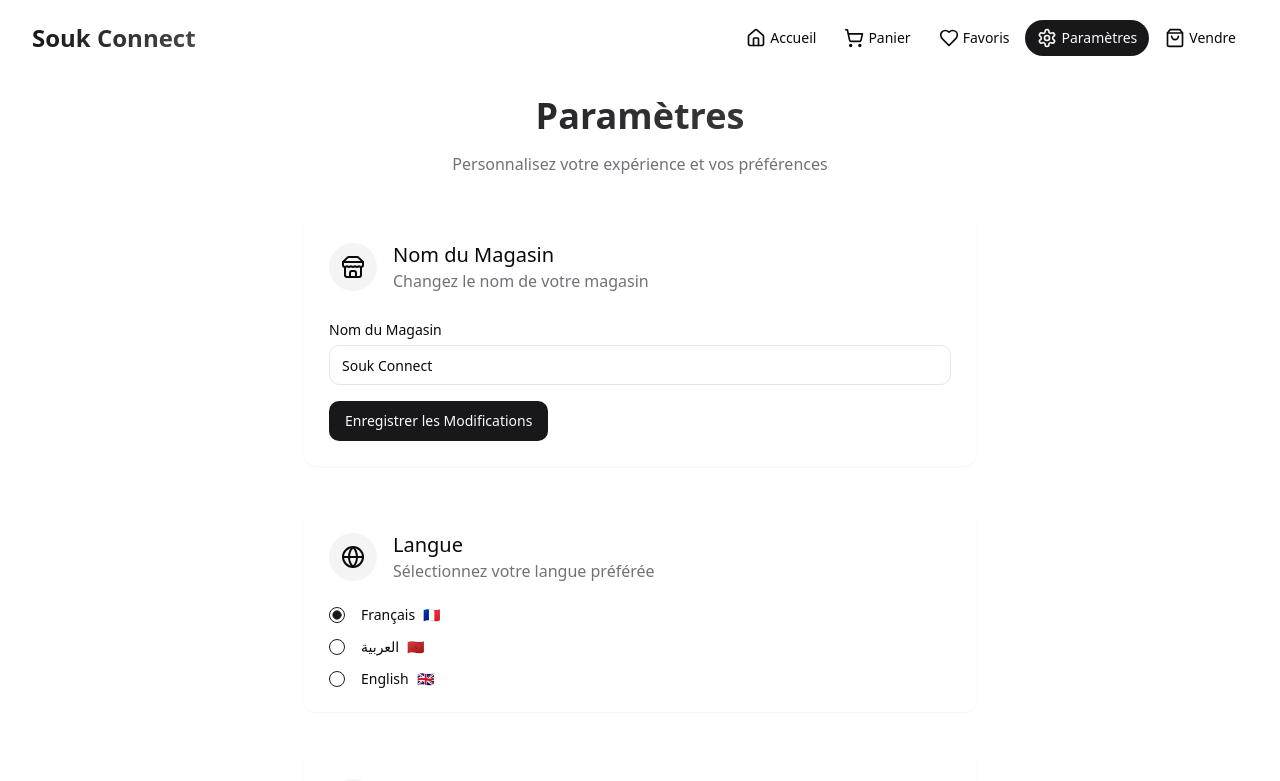
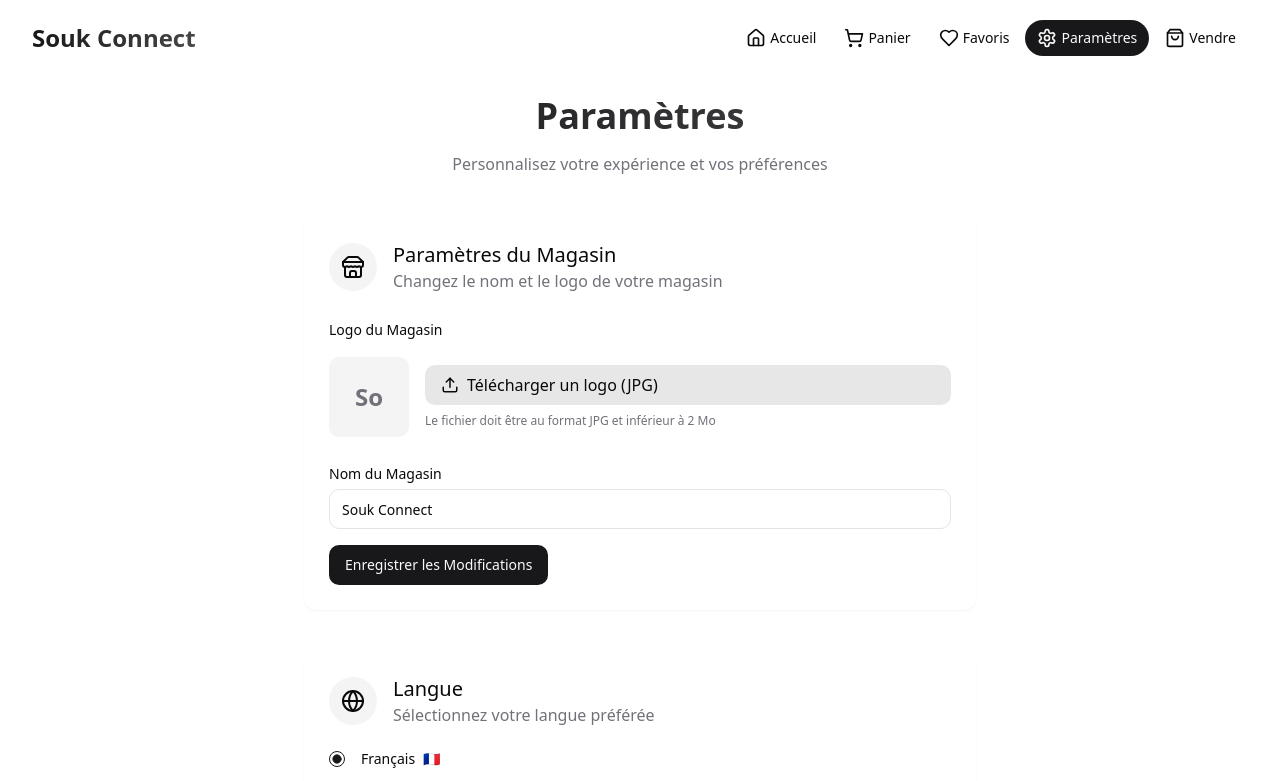
Before and after one commit to abdelmjidw/vendor-customer-breeze, a React (Vite) app: page /settings in a window 1280 px wide. Shown: the top 781 px of the page. Built offline with nearby package versions, Linux system fonts and the light colour scheme.

Commit message:
Add logo upload functionality
Allow users to upload a logo in JPG format.

```diff
--- a/src/components/Navbar.tsx
+++ b/src/components/Navbar.tsx
@@ -6,12 +6,14 @@ import { Button } from "@/components/ui/button";
 import DesktopNav from "./navbar/DesktopNav";
 import MobileMenu from "./navbar/MobileMenu";
 import { getTranslatedText, SupportedLanguage } from "@/utils/translations";
+import { Avatar, AvatarImage, AvatarFallback } from "@/components/ui/avatar";
 
 const Navbar = () => {
   const [isScrolled, setIsScrolled] = useState(false);
   const [isMobileMenuOpen, setIsMobileMenuOpen] = useState(false);
   const [language, setLanguage] = useState<SupportedLanguage>("fr");
   const [storeName, setStoreName] = useState("Souk Connect");
+  const [storeLogo, setStoreLogo] = useState<string | null>(null);
   const location = useLocation();
 
   useEffect(() => {
@@ -30,10 +32,15 @@ const Navbar = () => {
       setLanguage(savedLanguage as SupportedLanguage);
     }
 
-    // Get stored store name
+    // Get stored store name and logo
     const savedStoreName = localStorage.getItem("store_name");
     if (savedStoreName) {
       setStoreName(savedStoreName);
+    }
+
+    const savedStoreLogo = localStorage.getItem("store_logo");
+    if (savedStoreLogo) {
+      setStoreLogo(savedStoreLogo);
     }
   }, []);
 
@@ -55,9 +62,19 @@ const Navbar = () => {
         <div className="container-custom flex items-center justify-between">
           <Link
             to="/"
-            className="text-xl md:text-2xl font-bold text-gradient"
+            className="flex items-center gap-2"
           >
-            {storeName}
+            {storeLogo ? (
+              <Avatar className="h-10 w-10 rounded-md">
+                <AvatarImage src={storeLogo} alt={storeName} />
+                <AvatarFallback className="rounded-md text-gradient font-bold">
+                  {storeName.substring(0, 2)}
+                </AvatarFallback>
+              </Avatar>
+            ) : null}
+            <span className="text-xl md:text-2xl font-bold text-gradient">
+              {storeName}
+            </span>
           </Link>
 
           <DesktopNav
--- a/src/pages/Settings.tsx
+++ b/src/pages/Settings.tsx
@@ -1,28 +1,35 @@
 
-import { useState, useEffect, useContext } from "react";
+import { useState, useEffect, useContext, ChangeEvent } from "react";
 import Navbar from "@/components/Navbar";
 import { Label } from "@/components/ui/label";
 import { RadioGroup, RadioGroupItem } from "@/components/ui/radio-group";
 import { Switch } from "@/components/ui/switch";
 import { Button } from "@/components/ui/button";
 import { Input } from "@/components/ui/input";
-import { Globe, Moon, Sun } from "lucide-react";
+import { Globe, Moon, Sun, Upload } from "lucide-react";
 import { toast } from "sonner";
 import { LanguageContext, Language } from "../App";
+import { Avatar, AvatarImage, AvatarFallback } from "@/components/ui/avatar";
 
 const Settings = () => {
   const { language, setLanguage } = useContext(LanguageContext);
   const [isDarkMode, setIsDarkMode] = useState(false);
   const [storeName, setStoreName] = useState("Souk Connect");
+  const [storeLogo, setStoreLogo] = useState<string | null>(null);
 
   useEffect(() => {
     // Check for dark mode on component mount
     setIsDarkMode(document.documentElement.classList.contains("dark"));
 
-    // Load store name from localStorage if it exists
+    // Load store name and logo from localStorage if they exist
     const savedStoreName = localStorage.getItem("store_name");
     if (savedStoreName) {
       setStoreName(savedStoreName);
+    }
+
+    const savedStoreLogo = localStorage.getItem("store_logo");
+    if (savedStoreLogo) {
+      setStoreLogo(savedStoreLogo);
     }
   }, []);
 
@@ -54,6 +61,44 @@ const Settings = () => {
     );
   };
 
+  const handleLogoUpload = (event: ChangeEvent<HTMLInputElement>) => {
+    const file = event.target.files?.[0];
+    if (!file) return;
+
+    // Check if file is jpg/jpeg
+    if (!['image/jpeg', 'image/jpg'].includes(file.type)) {
+      toast.error(
+        language === 'ar' ? 'يجب أن يكون الملف بتنسيق JPG' :
+        language === 'fr' ? 'Le fichier doit être au format JPG' :
+        'File must be in JPG format'
+      );
+      return;
+    }
+
+    // Check file size (max 2MB)
+    if (file.size > 2 * 1024 * 1024) {
+      toast.error(
+        language === 'ar' ? 'يجب أن يكون حجم الملف أقل من 2 ميغابايت' :
+        language === 'fr' ? 'La taille du fichier doit être inférieure à 2 Mo' :
+        'File size must be less than 2MB'
+      );
+      return;
+    }
+
+    const reader = new FileReader();
+    reader.onloadend = () => {
+      const base64String = reader.result as string;
+      setStoreLogo(base64String);
+      localStorage.setItem("store_logo", base64String);
+      toast.success(
+        language === 'ar' ? 'تم تحديث شعار المتجر' :
+        language === 'fr' ? 'Logo du magasin mis à jour' :
+        'Store logo updated'
+      );
+    };
+    reader.readAsDataURL(file);
+  };
+
   const getLanguageName = (code: Language) => {
     switch (code) {
       case "fr": return "Français";
@@ -82,7 +127,7 @@ const Settings = () => {
           </div>
 
           <div className="space-y-10">
-            {/* Store Name Settings */}
+            {/* Store Settings */}
             <div className="glass rounded-xl p-6">
               <div className="flex items-center gap-4 mb-6">
                 <div className="p-3 rounded-full bg-secondary">
@@ -90,17 +135,66 @@ const Settings = () => {
                 </div>
                 <div>
                   <h2 className="text-xl font-medium">
-                    {language === 'ar' ? 'اسم المتجر' :
-                     language === 'fr' ? 'Nom du Magasin' : 'Store Name'}
+                    {language === 'ar' ? 'إعدادات المتجر' :
+                     language === 'fr' ? 'Paramètres du Magasin' : 'Store Settings'}
                   </h2>
                   <p className="text-muted-foreground">
-                    {language === 'ar' ? 'تغيير اسم متجرك' :
-                     language === 'fr' ? 'Changez le nom de votre magasin' :
-                     'Change your store name'}
+                    {language === 'ar' ? 'تغيير اسم وشعار متجرك' :
+                     language === 'fr' ? 'Changez le nom et le logo de votre magasin' :
+                     'Change your store name and logo'}
                   </p>
                 </div>
               </div>
 
+              {/* Store Logo Upload */}
+              <div className="space-y-4 mb-6">
+                <Label htmlFor="store-logo" className="text-sm font-medium">
+                  {language === 'ar' ? 'شعار المتجر' :
+                   language === 'fr' ? 'Logo du Magasin' : 'Store Logo'}
+                </Label>
+                <div className="flex flex-col sm:flex-row gap-4 items-start sm:items-center">
+                  {storeLogo ? (
+                    <Avatar className="h-20 w-20 rounded-md">
+                      <AvatarImage src={storeLogo} alt={storeName} />
+                      <AvatarFallback className="rounded-md text-gradient font-bold text-2xl">
+                        {storeName.substring(0, 2)}
+                      </AvatarFallback>
+                    </Avatar>
+                  ) : (
+                    <div className="h-20 w-20 rounded-md flex items-center justify-center bg-muted">
+                      <span className="text-2xl font-bold text-muted-foreground">
+                        {storeName.substring(0, 2)}
+                      </span>
+                    </div>
+                  )}
+                  <div className="flex-1">
+                    <label htmlFor="logo-upload" className="cursor-pointer">
+                      <div className="flex items-center gap-2 px-4 py-2 bg-primary/10 hover:bg-primary/20 rounded-md transition-colors">
+                        <Upload size={18} />
+                        <span>
+                          {language === 'ar' ? 'تحميل شعار (JPG)' :
+                           language === 'fr' ? 'Télécharger un logo (JPG)' :
+                           'Upload logo (JPG)'}
+                        </span>
+                      </div>
+                      <input
+                        id="logo-upload"
+                        type="file"
+                        accept=".jpg,.jpeg"
+                        className="hidden"
+                        onChange={handleLogoUpload}
+                      />
+                    </label>
+                    <p className="text-xs text-muted-foreground mt-2">
+                      {language === 'ar' ? 'يجب أن يكون الملف بتنسيق JPG وأقل من 2 ميغابايت' :
+                       language === 'fr' ? 'Le fichier doit être au format JPG et inférieur à 2 Mo' :
+                       'File must be in JPG format and less than 2MB'}
+                    </p>
+                  </div>
+                </div>
+              </div>
+
+              {/* Store Name */}
               <div className="space-y-4">
                 <div>
                   <Label htmlFor="store-name" className="text-sm font-medium">
```
